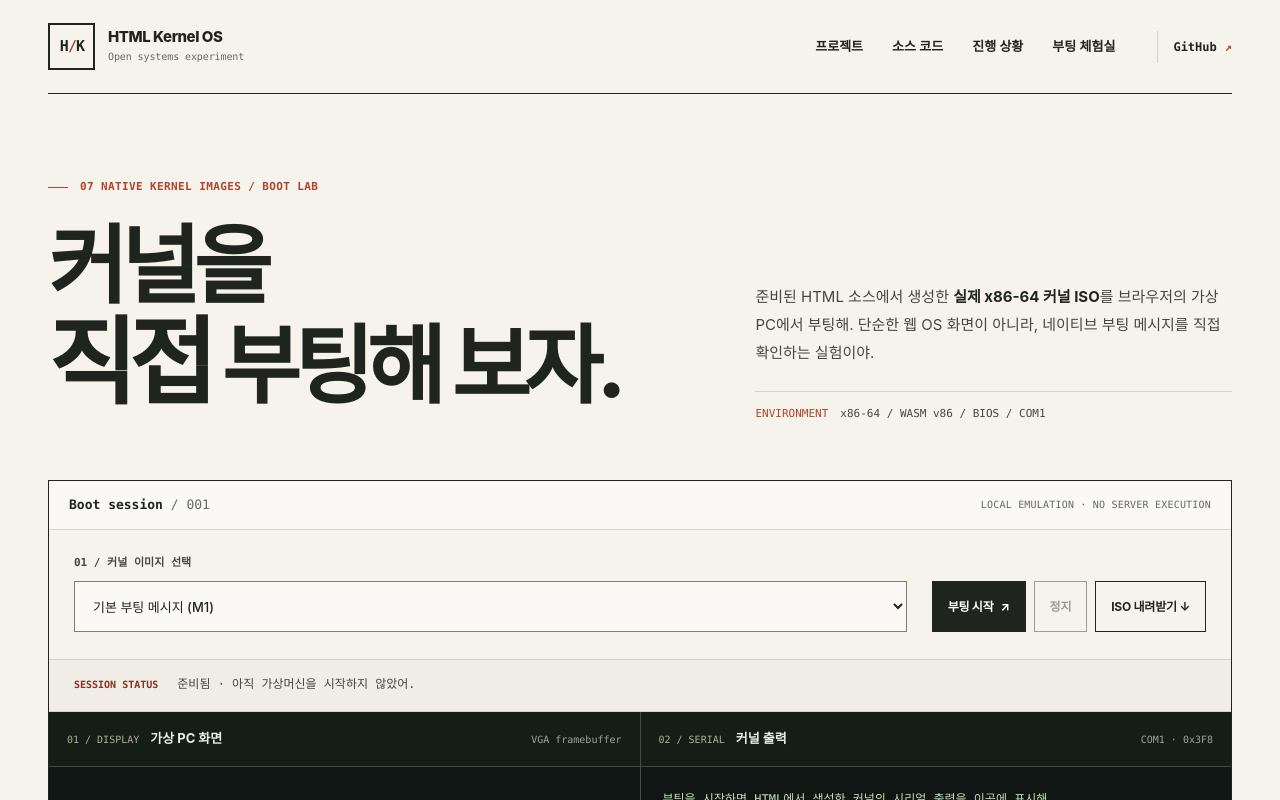
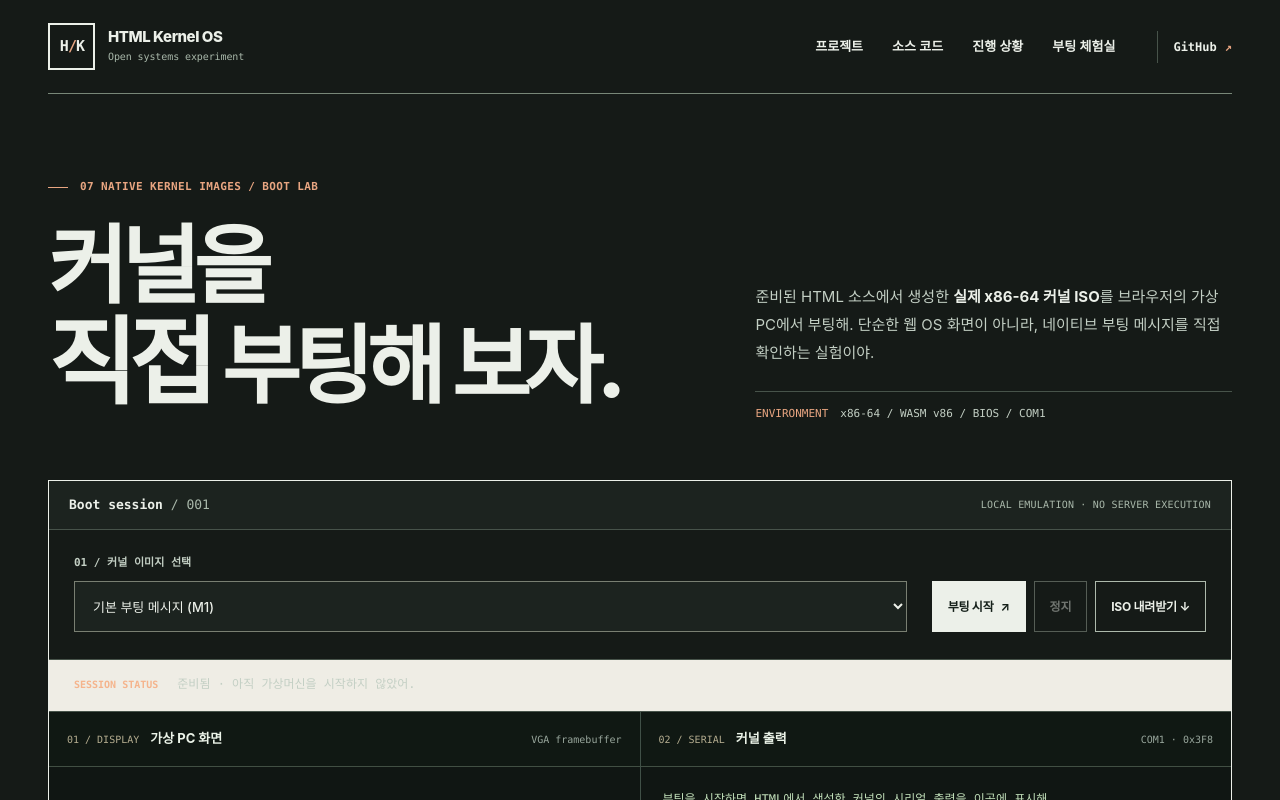
Before and after one commit to Eun-si123/html-kernel-os, a plain HTML site: page site/play.html in a window 1280 px wide. Shown: the top 800 px of the page. Drawn offline with Linux system fonts and the dark colour scheme.

Commit message:
feat(site): honor device light and dark color scheme on both pages

```diff
--- a/site/play.html
+++ b/site/play.html
@@ -3,10 +3,11 @@
 <head>
 <meta charset="utf-8">
 <meta name="viewport" content="width=device-width,initial-scale=1">
-<meta name="theme-color" content="#f5f3ec">
+<meta name="theme-color" content="#f5f3ec" media="(prefers-color-scheme: light)">
+<meta name="theme-color" content="#151a17" media="(prefers-color-scheme: dark)">
 <meta name="description" content="HTML Kernel OS의 실제 x86-64 커널 ISO를 브라우저 안의 가상 PC에서 부팅하는 공개 실험실.">
 <title>Boot Lab — HTML Kernel OS</title>
-<link rel="stylesheet" href="./styles.css?v=20261123-editorial1">
+<link rel="stylesheet" href="./styles.css?v=20261123-auto-theme2">
 <link rel="stylesheet" href="./play.css?v=20261123-editorial1">
 <script type="module" src="./play.js?v=20261123-signed"></script>
 </head>
--- a/site/styles.css
+++ b/site/styles.css
@@ -199,3 +199,46 @@ footer span { display: block; font: 11px/1.8 var(--mono); color: var(--muted); }
   html { scroll-behavior: auto; }
   *,*::before,*::after { transition: none !important; animation: none !important; }
 }
+
+
+/* Device color scheme: follow OS/browser settings; shared by both pages. */
+@media (prefers-color-scheme: dark) {
+  :root {
+    color-scheme: dark;
+    --paper: #151a17;
+    --paper-bright: #1c231f;
+    --ink: #ecf0e9;
+    --ink-soft: #c3cfc4;
+    --muted: #a9b8aa;
+    --rule: #47534a;
+    --accent: #e8a581;
+    --accent-dark: #f5b48c;
+    --code-bg: #19231e;
+    --code-deep: #101813;
+    --code-ink: #ebf3e8;
+  }
+  .brand-mark { border-color: var(--ink); }
+  .topbar, .facts, .features, .milestones,
+  .closing, .editor, .workbench { border-color: #788778; }
+  .btn.primary { background: var(--ink); color: #15201a; }
+  .btn.primary:hover { background: var(--accent); color: #15201a; }
+  .btn.secondary { border-color: #adb9ac; }
+  .btn.secondary:hover { color: var(--accent-dark); }
+  .specimen, .editor { border-color: #6f8573; }
+  .specimen-code { background: #19231e; }
+  .specimen-result { background: #101813; }
+  .specimen-result code { color: #c7e5b7; }
+  .section-lede em, .features code { color: var(--accent); }
+  .workbench-head { background: var(--paper-bright); }
+  .session-controls { background: var(--paper); }
+  .demo-choice select {
+    background: var(--paper-bright);
+    color: var(--ink);
+    border-color: #87978a;
+  }
+  .lab-status-bar { background: #222b25; border-color: var(--rule); }
+  .lab-status { color: var(--ink-soft); }
+  .lab-grid { background: #56685b; }
+  .lab-context, .lab-explainer .notice, .notice { border-color: var(--rule); }
+  .lab-links a { border-color: var(--muted); }
+}
```
Also changed, not shown: site/index.html (+3 -2 lines), 2 other files.
